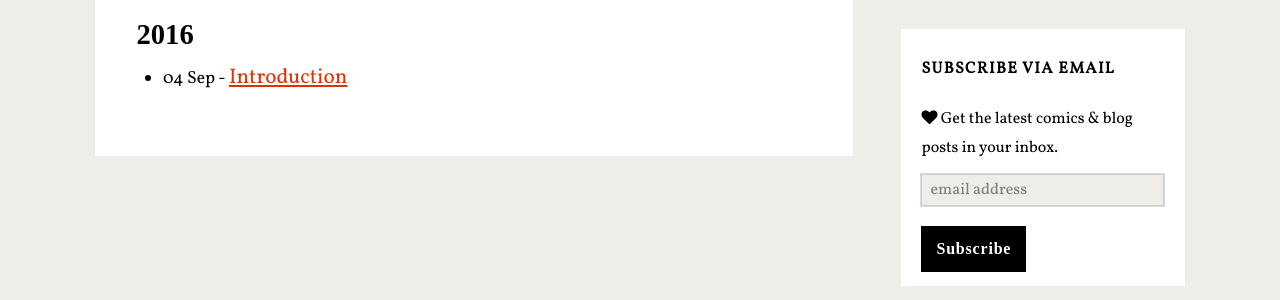
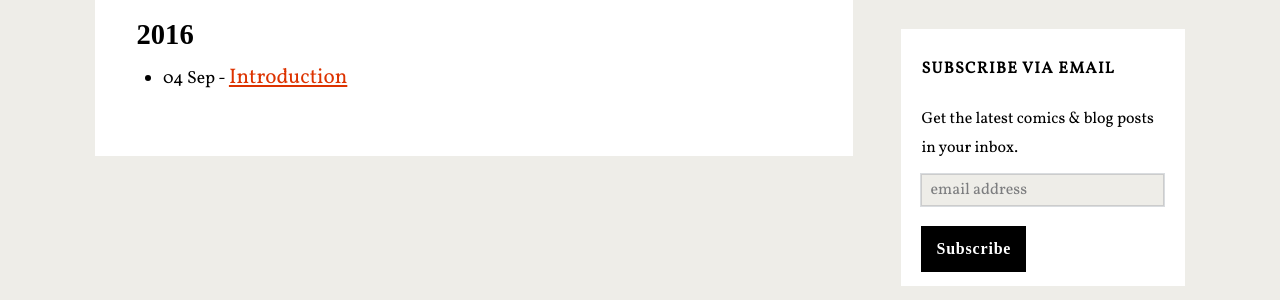
Before and after one commit to randideo/randideo.github.io, a Jekyll site: the page built from blog.html, in a window 1280 px wide. Shown: the part 295-595 px from the top of the page. Built offline with Jekyll 4.4.1, drawn with Linux system fonts in a browser that asks for light colours; nearby versions of some CDN libraries; some web fonts are replaced; comment, search, counter and statistics services are not loaded.

Commit message:
Update sidebar.html

```diff
--- a/_includes/sidebar.html
+++ b/_includes/sidebar.html
@@ -9,7 +9,7 @@ Wife, mother, writer of words, doodler of doodles.
 
 	 <div class="widget">
              <h2 class="title">Subscribe via Email</h2>
-             <div style="padding-bottom: 10px;"><i style="color:#000;" class="fa fa-heart" aria-hidden="true"></i> Get the latest comics & blog posts in your inbox. </div>
+             <div style="padding-bottom: 10px;">Get the latest comics & blog posts in your inbox. </div>
 <div class="email-octopus-form-wrapper"><form action="https://feedburner.google.com/fb/a/mailverify" method="post" target="popupwindow"  onsubmit="window.open('https://feedburner.google.com/fb/a/mailverify?uri=randideo', 'popupwindow', 'scrollbars=yes,width=800,height=600');return true">
       <style>.email-octopus-form-wrapper h2{font-size:20px;margin:0 0 25px 0;}.email-octopus-form-row{margin-bottom:15px;}.email-octopus-form-row label{display:block;}.email-octopus-form-row input{width:100%;padding:8px;height:32px;border:1px solid #ccc;}.email-octopus-form-row-subscribe{margin-top:20px;}.email-octopus-form-row-subscribe button{color:#fff;background-color:#000000;border:0;max-width: 13.875em; padding:8px 15px;font-family: lusitana, serif;
     font-size: 1em;
```
